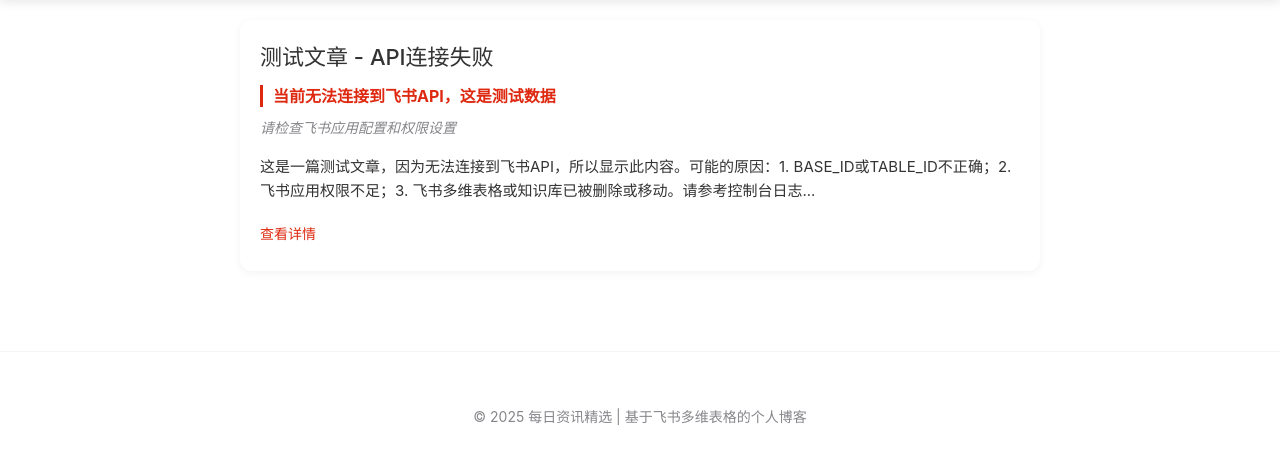
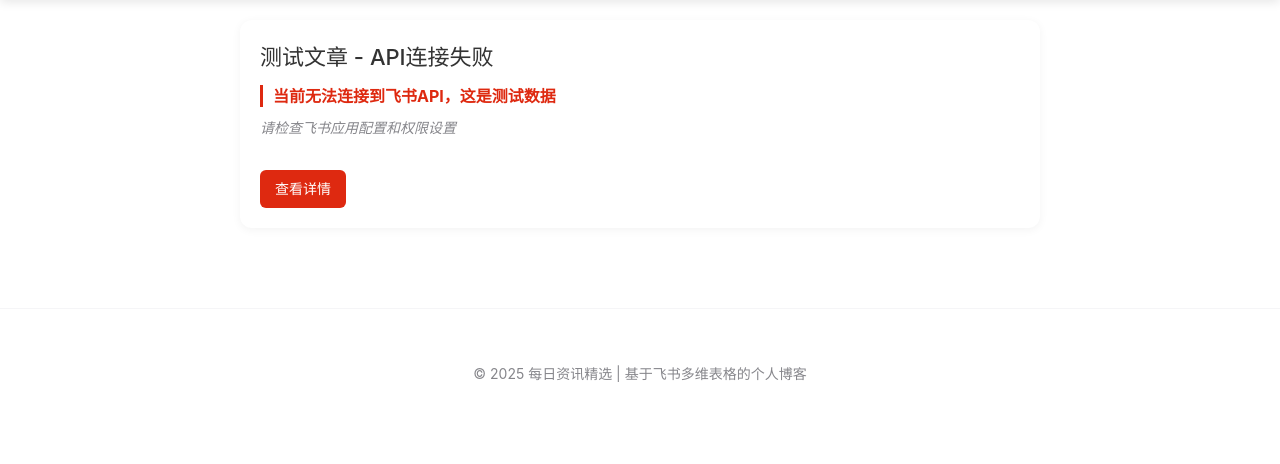
Before and after one commit to luckyqiannan/luolan-mynews, a Flask app: page / in a window 1280 px wide. Shown: the part 125-589 px from the top of the page. Run offline with Flask 3, Linux system fonts and the light colour scheme; a database or web service that is not in the repository returns one stand-in record (values such as "Sample title"); data that the repository does not hold is empty.

Commit message:
修改代码

```diff
--- a/app.py
+++ b/app.py
@@ -73,10 +73,69 @@
             elif original_url and isinstance(original_url, dict) and 'link' in original_url:
                 original_url = original_url.get('link', '')
 
+            # 处理金句字段，提取text内容
+            quote = fields.get('金句在这里', '')
+            print(f"原始金句数据: {quote}")
+            print(f"原始金句类型: {type(quote)}")
+
+            # 处理各种可能的格式，包括字符串、字典、列表等
+            if quote:
+                # 如果是字符串，但看起来包含JSON/字典格式
+                if isinstance(quote, str) and ('{' in quote or '[' in quote):
+                    print(f"处理字符串格式金句: {quote}")
+                    try:
+                        import ast
+                        import json
+                        # 尝试多种方式解析
+                        try:
+                            # 尝试作为JSON解析
+                            parsed = json.loads(quote.replace("'", "\""))
+                            print(f"JSON解析结果: {parsed}")
+                        except Exception as e:
+                            print(f"JSON解析失败: {str(e)}")
+                            # 尝试作为字典字符串解析
+                            parsed = ast.literal_eval(quote.replace("'", "\""))
+                            print(f"AST解析结果: {parsed}")
+
+                        # 解析成功后，根据类型处理
+                        if isinstance(parsed, dict) and 'text' in parsed:
+                            # 单个字典，直接提取text
+                            quote = parsed.get('text', '')
+                            print(f"从字典提取text: {quote}")
+                        elif isinstance(parsed, list):
+                            # 列表情况，尝试从各项中提取text
+                            print(f"处理列表格式: {parsed}")
+                            texts = []
+                            for item in parsed:
+                                if isinstance(item, dict) and 'text' in item:
+                                    texts.append(item.get('text', ''))
+                            if texts:
+                                quote = ' '.join(texts)
+                                print(f"从列表提取text: {quote}")
+                    except Exception as e:
+                        print(f"解析金句失败: {str(e)}")
+                # 如果直接是字典
+                elif isinstance(quote, dict) and 'text' in quote:
+                    print(f"处理字典格式金句: {quote}")
+                    quote = quote.get('text', '')
+                    print(f"提取的text: {quote}")
+                # 如果直接是列表
+                elif isinstance(quote, list):
+                    print(f"处理列表格式金句: {quote}")
+                    texts = []
+                    for item in quote:
+                        if isinstance(item, dict) and 'text' in item:
+                            texts.append(item.get('text', ''))
+                    if texts:
+                        quote = ' '.join(texts)
+                        print(f"最终提取的text: {quote}")
+
+            print(f"处理后的金句: {quote}")
+
             item = {
                 'id': record.get('record_id'),
                 'title': fields.get('标题', ''),
-                'quote': fields.get('金句在这里', ''),
+                'quote': quote,
                 'comment': fields.get('黄叔点评', ''),  # 如果这个字段存在的话
                 'content': fields.get('概要内容在这里', '') or fields.get('全文内容提取', ''),
                 'original_url': original_url
--- a/templates/base.html
+++ b/templates/base.html
@@ -78,29 +78,25 @@
         .article-comment {
             color: var(--medium-gray);
             font-size: 14px;
-            margin-bottom: 15px;
+            margin-bottom: 20px;
             font-style: italic;
-        }
-
-        .article-preview {
-            color: var(--dark-gray);
-            margin-bottom: 15px;
-            font-size: 15px;
         }
 
         .read-more {
             display: inline-block;
-            color: var(--china-red);
+            background-color: var(--china-red);
+            color: white;
             text-decoration: none;
             font-weight: 500;
             font-size: 14px;
-            padding: 5px 0;
-            border-bottom: 1px solid transparent;
-            transition: border-color 0.2s ease;
+            padding: 8px 15px;
+            border-radius: 6px;
+            transition: background-color 0.2s ease;
+            margin-top: 10px;
         }
 
         .read-more:hover {
-            border-bottom-color: var(--china-red);
+            background-color: #c12404;
         }
 
         .read-original {
--- a/templates/index.html
+++ b/templates/index.html
@@ -13,9 +13,6 @@
                 {% if article.comment %}
                     <div class="article-comment">{{ article.comment }}</div>
                 {% endif %}
-                <div class="article-preview">
-                    {{ article.content[:100] }}{% if article.content|length > 100 %}...{% endif %}
-                </div>
                 {% if article.original_url %}
                     <a href="{{ article.original_url }}" class="read-more" target="_blank" rel="noopener noreferrer" onclick="window.open('{{ article.original_url }}', '_blank'); return false;">阅读全文</a>
                     <div style="margin-top: 5px; font-size: 12px; color: #666;">链接: {{ article.original_url }}</div>
```
